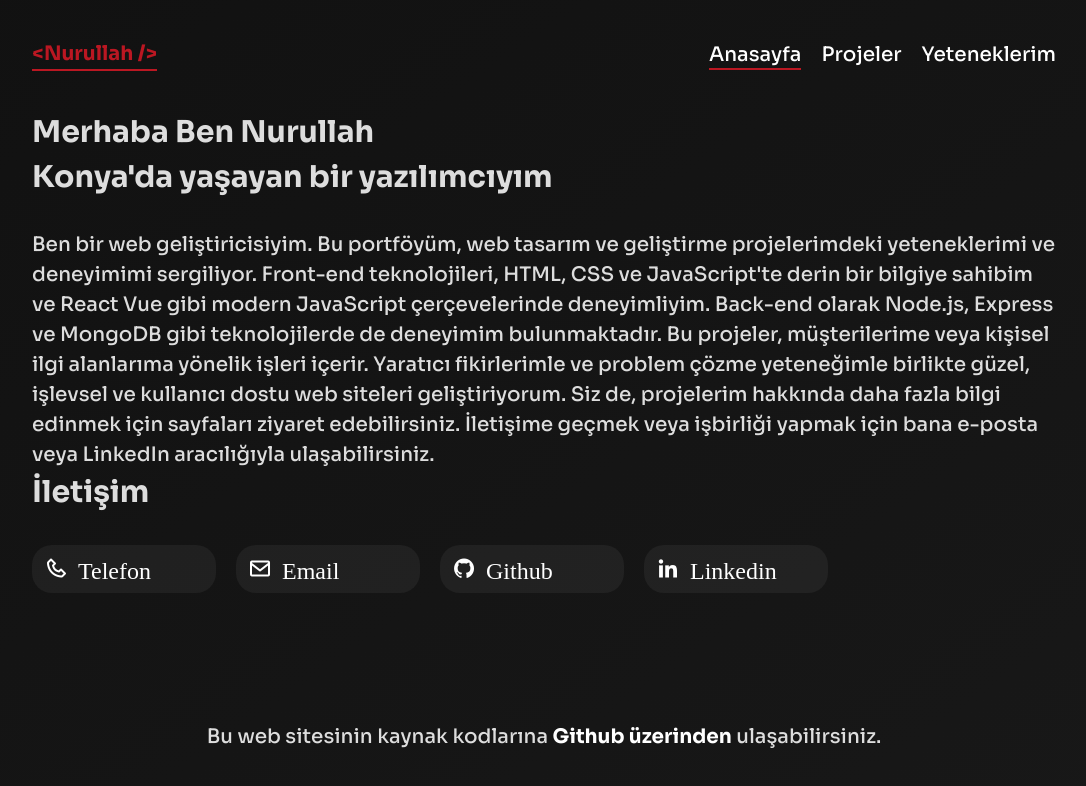
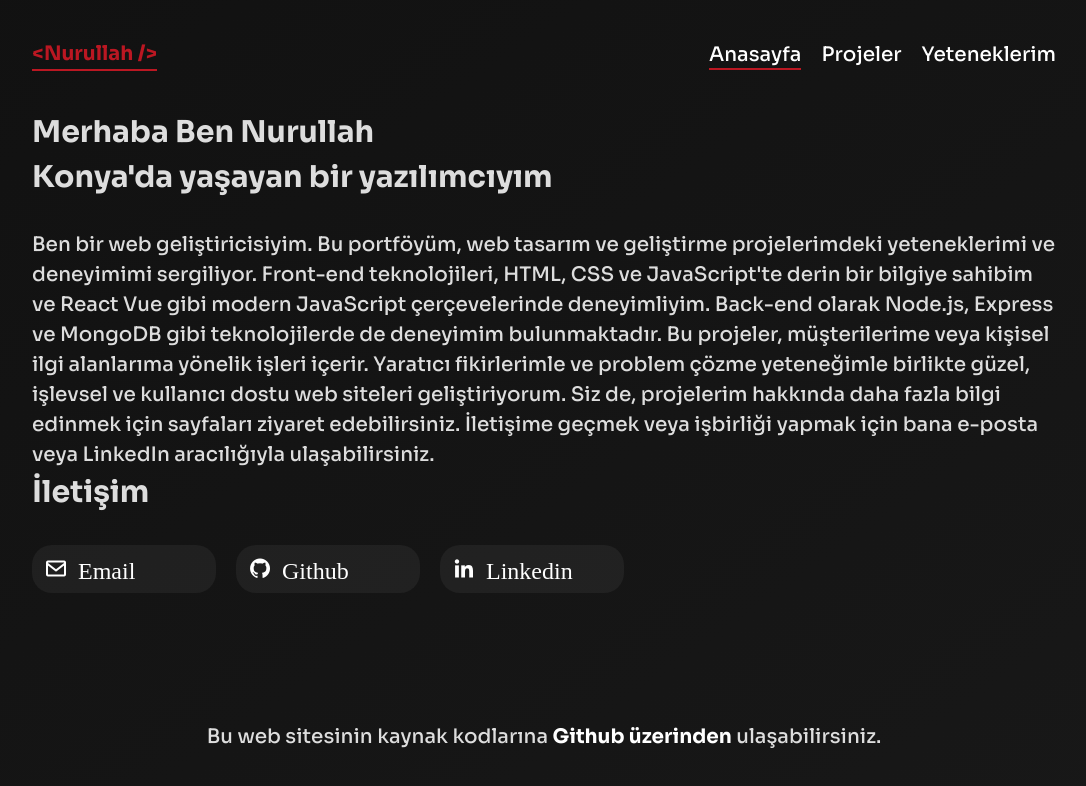
Before and after one commit to Nurullah-Nergiz/webpage, a Nuxt app: page / in a window 1280 px wide. Shown: the top 786 px of the page, without its empty margins (96-1182 px from the left). Built offline with nearby package versions, Linux system fonts and the light colour scheme.

Commit message:
Update index.vue

```diff
--- a/pages/index.vue
+++ b/pages/index.vue
@@ -42,9 +42,6 @@ export default {
   <section class="contact">
     <h1>İletişim</h1>
     <span>
-      <a href="tel:+905457241456" class="bx bx-phone">
-        <p>Telefon</p>
-      </a>
       <a href="mailto:nurullah-nergiz@hotmail.com" class="bx bx-envelope"
         ><p>Email</p>
       </a>
```
